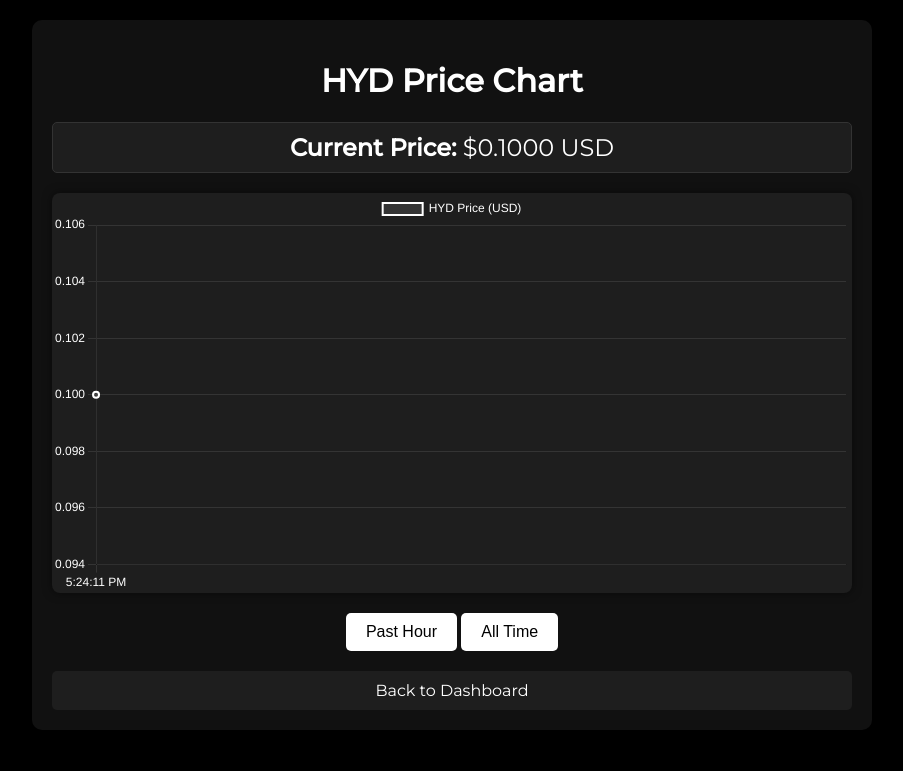
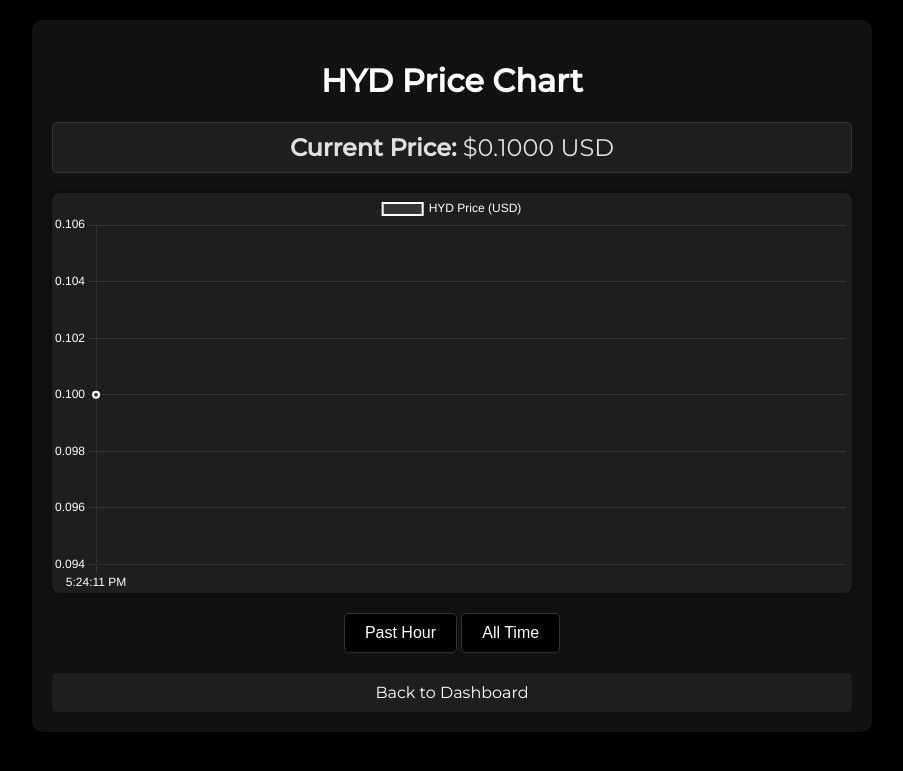
Before and after one commit to Hydrogen-hyd/Hydrogen, a Flask app: page /hyd_price in a window 1280 px wide. Shown: the top 771 px of the page, without its empty margins (188-1091 px from the left). Run offline with Flask 3, Linux system fonts and the light colour scheme.

Commit message:
Update hyd_price.html

```diff
--- a/.code/templates/hyd_price.html
+++ b/.code/templates/hyd_price.html
@@ -10,7 +10,7 @@
         body {
             font-family: 'Montserrat', sans-serif;
             background: #000;
-            color: #fff;
+            color: #e0e0e0;
             margin: 0;
             padding: 20px;
         }
@@ -49,18 +49,19 @@
             margin-top: 20px;
         }
         button {
-            background: #fff;
-            border: none;
-            color: #000;
+            background: #000;
+            border: 1px solid #333;
+            color: #fff;
             padding: 10px 20px;
             font-size: 16px;
             cursor: pointer;
             border-radius: 5px;
-            transition: background 0.3s, color 0.3s;
+            transition: background 0.3s, color 0.3s, border-color 0.3s;
         }
         button:hover {
             background: #333;
             color: #fff;
+            border-color: #fff;
         }
         a {
             display: block;
```
